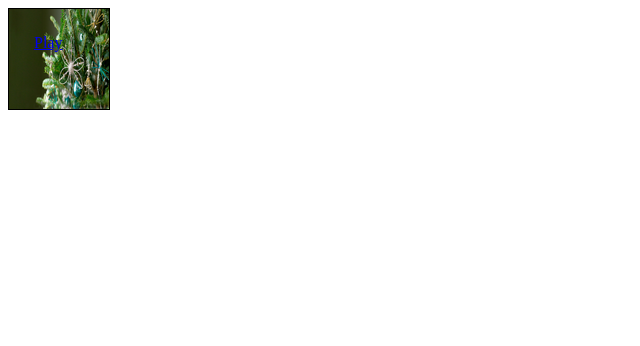
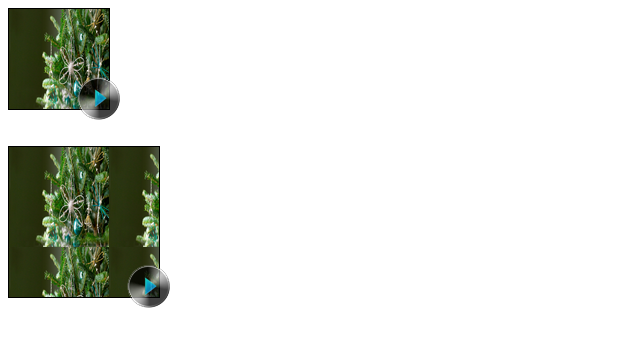
Before and after one commit to Tidwell/videoThumb, a plain HTML site: page index.html in a window 1280 px wide. Shown: the whole page, without its empty margins (0-640 px from the left). Drawn offline with nearby package versions, Linux system fonts and the light colour scheme.

Commit message:
Added button to simulate actual use case, demo now has 2 sizes/settings

```diff
--- a/index.html
+++ b/index.html
@@ -12,12 +12,15 @@
 		  }
 
 		  .playBtn {
-		    display: block;
-		    position: absolute;
-		    top: 50%;
-		    left: 50%;
-		    margin-left: -25px;
-		    margin-top: -25px;
+        background: url("play.png") no-repeat scroll 0 0 transparent;
+        display: block;
+        height: 50px;
+        right: -15px;
+        position: absolute;
+        text-indent: -9999px;
+        bottom: -15px;
+        width: 50px;
+
 		  }
 		</style>
 		<script type="text/javascript">
@@ -29,9 +32,23 @@
         width: '100',
         numSegments: 15,
         minOffset: 0,
-        duration: 150,
+        duration: 200,
         static: 'thumb.png'
       })
+      makeThumb({
+        src: 'video.ogg.ogv',
+        thumbSelector: '#thumbImg2',
+        height: '150',
+        width: '150',
+        numSegments: 10,
+        minOffset: 5,
+        duration: 300,
+        static: 'thumb.png'
+      })
+
+
+
+
 
 
 		});
@@ -41,5 +58,11 @@
 	 <div id="thumbImg">
 	   <a href="#" class="playBtn">Play</a>
 	 </div>
+	 <br /><br />
+	  <div id="thumbImg2">
+	   <a href="#" class="playBtn">Play</a>
+	 </div>
+
+
 	 </body>
 </html>
```
Also changed, not shown: play.png (added).
